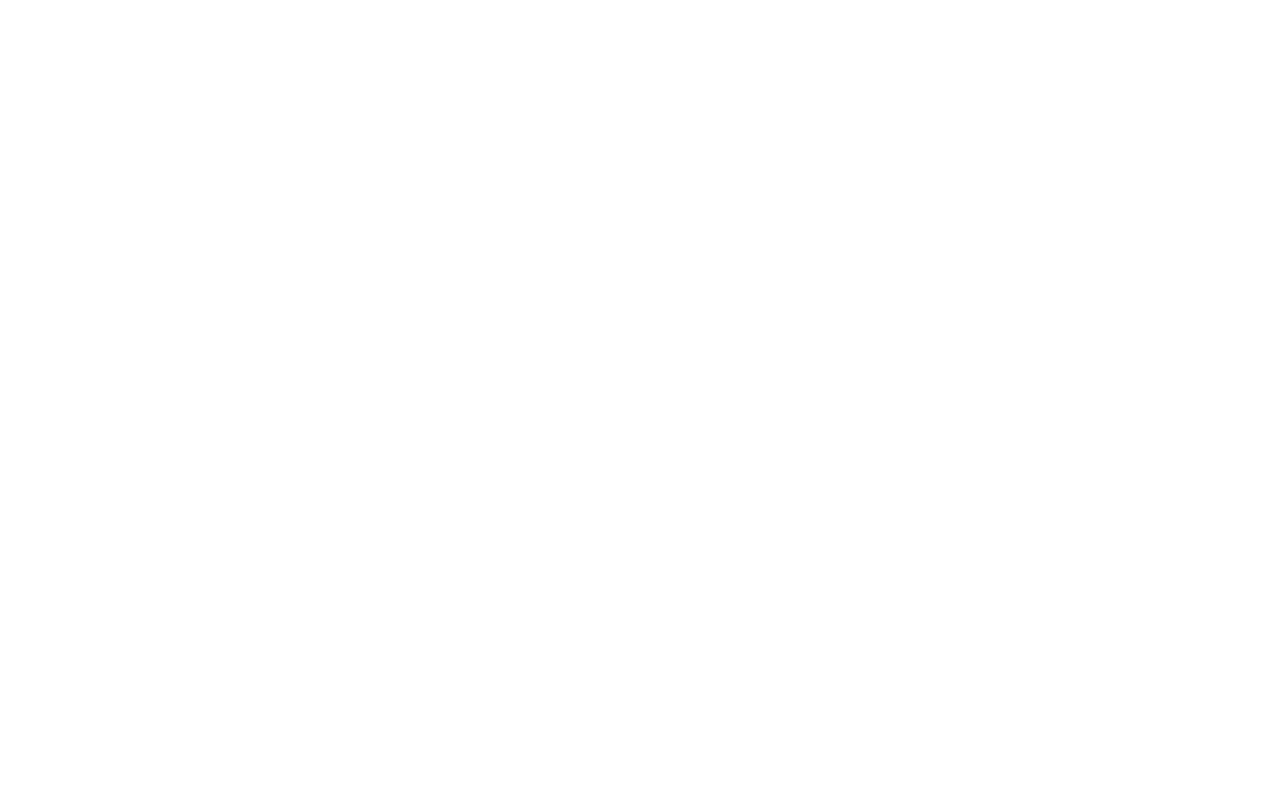
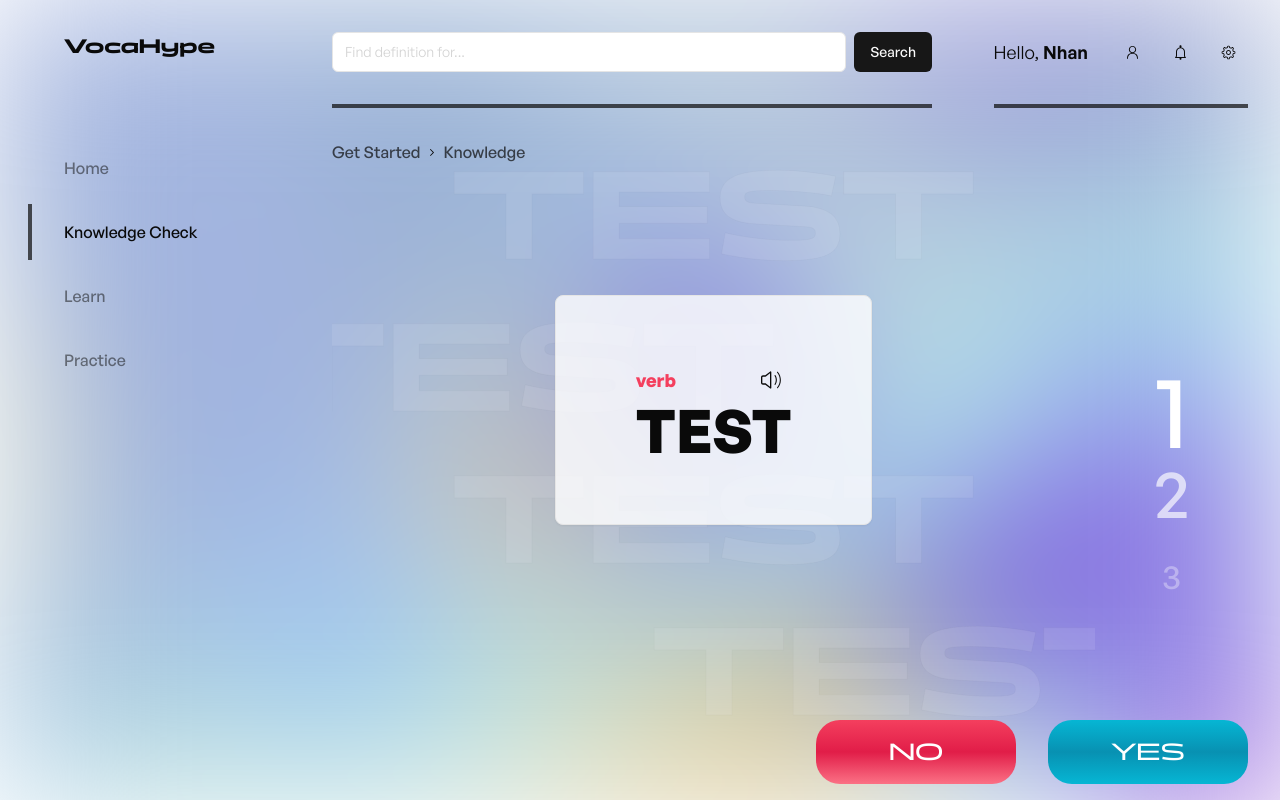
Before and after one commit to hctxnhan/vocahype-fe, a React (Vite) app: page / in a window 1280 px wide. Built offline with nearby package versions, Linux system fonts and the light colour scheme.

Commit message:
VH 14 (#5)
* VH-14: Knowledge Page

* update stroke text

* update UI

```diff
--- a/package.json
+++ b/package.json
@@ -26,6 +26,7 @@
     "@types/node": "^20.4.1",
     "class-variance-authority": "^0.6.1",
     "clsx": "^1.2.1",
+    "framer-motion": "^10.13.0",
     "lucide-react": "^0.260.0",
     "react": "^18.2.0",
     "react-dom": "^18.2.0",
--- a/src/App.tsx
+++ b/src/App.tsx
@@ -1,8 +1,7 @@
+import { MainLayout } from './layouts/MainLayout';
 
 function App() {
-  return (
-    <div className=""></div>
-  );
+  return <MainLayout />;
 }
 
 export { App };
--- /dev/null
+++ b/src/components/ui/CarouselNumber.tsx
@@ -0,0 +1,34 @@
+import { color, motion } from 'framer-motion';
+import colors, { white } from 'tailwindcss/colors';
+interface CarouselNumberProps {
+  total: number;
+  current: number;
+}
+
+export function CarouselNumber({ current, total }: CarouselNumberProps) {
+  return (
+    <>
+      {Array.from(Array(total))?.map((_, index) => {
+        const num = ++index;
+        const diff = Math.abs(current - num)
+        return (
+          <motion.div
+            key={num}
+            className="absolute left-0 right-0 flex h-16 items-center justify-center text-center font-medium transition"
+            style={{
+            }}
+            animate={{
+              fontSize: `${100 * (1 - Math.abs(index - current) / 3)}px`,
+              color: current === num ? colors['white'] : colors['white'],
+              bottom: current === num ? '50%' : `${50 + (current - num) * 15}%`,
+              opacity:
+                1 - diff / 3
+            }}
+          >
+            {num}
+          </motion.div>
+        );
+      })}
+    </>
+  );
+}
--- /dev/null
+++ b/src/components/ui/card.tsx
@@ -0,0 +1,86 @@
+import * as React from 'react';
+
+import { cn } from '@/lib/utils/utils';
+
+const Card = React.forwardRef<
+  HTMLDivElement,
+  React.HTMLAttributes<HTMLDivElement>
+>(({ className, ...props }, ref) => (
+  <div
+    ref={ref}
+    className={cn(
+      'rounded-lg border border-neutral-200 bg-white text-neutral-950 shadow-sm dark:border-neutral-800 dark:bg-neutral-950 dark:text-neutral-50',
+      className
+    )}
+    {...props}
+  />
+));
+Card.displayName = 'Card';
+
+const CardHeader = React.forwardRef<
+  HTMLDivElement,
+  React.HTMLAttributes<HTMLDivElement>
+>(({ className, ...props }, ref) => (
+  <div
+    ref={ref}
+    className={cn('flex flex-col space-y-1.5 p-6', className)}
+    {...props}
+  />
+));
+CardHeader.displayName = 'CardHeader';
+
+const CardTitle = React.forwardRef<
+  HTMLParagraphElement,
+  React.HTMLAttributes<HTMLHeadingElement>
+>(({ className, ...props }, ref) => (
+  <h3
+    ref={ref}
+    className={cn(
+      'text-2xl font-semibold leading-none tracking-tight',
+      className
+    )}
+    {...props}
+  />
+));
+CardTitle.displayName = 'CardTitle';
+
+const CardDescription = React.forwardRef<
+  HTMLParagraphElement,
+  React.HTMLAttributes<HTMLParagraphElement>
+>(({ className, ...props }, ref) => (
+  <p
+    ref={ref}
+    className={cn('text-sm text-neutral-500 dark:text-neutral-400', className)}
+    {...props}
+  />
+));
+CardDescription.displayName = 'CardDescription';
+
+const CardContent = React.forwardRef<
+  HTMLDivElement,
+  React.HTMLAttributes<HTMLDivElement>
+>(({ className, ...props }, ref) => (
+  <div ref={ref} className={cn('p-6 pt-0', className)} {...props} />
+));
+CardContent.displayName = 'CardContent';
+
+const CardFooter = React.forwardRef<
+  HTMLDivElement,
+  React.HTMLAttributes<HTMLDivElement>
+>(({ className, ...props }, ref) => (
+  <div
+    ref={ref}
+    className={cn('flex items-center p-6 pt-0', className)}
+    {...props}
+  />
+));
+CardFooter.displayName = 'CardFooter';
+
+export {
+  Card,
+  CardHeader,
+  CardFooter,
+  CardTitle,
+  CardDescription,
+  CardContent,
+};
--- a/src/index.css
+++ b/src/index.css
@@ -28,3 +28,14 @@
   background-size: cover;
   filter: blur(80px);
 }
+
+@layer components {
+  .text-outline-transparent {
+    -webkit-text-stroke: 1px rgba(0, 0, 0, 0.02);
+    -webkit-text-fill-color: #f8fafc1a;
+  }
+}
+
+.center {
+  @apply flex items-center justify-center
+}
--- a/src/layouts/MainLayout.tsx
+++ b/src/layouts/MainLayout.tsx
@@ -1,38 +1,23 @@
 import { Navbar } from '@/components/layout/Navbar/Navbar';
 import { Sidebar } from '@/components/layout/Sidebar/Sidebar';
 import { Breadcrumb, BreadcrumbItem } from '@/components/ui/breadcrumb';
-import { Button } from '@/components/ui/button';
+import { KnowledgeCheck } from '@/pages/KnowledgeCheck/KnowledgeCheck';
 
 export function MainLayout() {
   return (
-    <div className="h-screen w-full px-8 pb-4">
+    <div className="h-screen w-full px-8 pb-4 flex flex-col text-neutral-950">
       <div className="global-background absolute inset-0 -z-50" />
       <div>
         <Navbar />
       </div>
-      <div className="mt-8 grid grid-cols-mainLayout">
+      <div className="mt-8 grid flex-1 grid-cols-mainLayout">
         <Sidebar />
-        <div>
+        <div className="flex flex-col">
           <Breadcrumb>
             <BreadcrumbItem>Get Started</BreadcrumbItem>
             <BreadcrumbItem>Knowledge</BreadcrumbItem>
           </Breadcrumb>
-          <div>
-            <Button
-              variant={'special'}
-              size={'xl'}
-              className="min-w-[300px] bg-rose-500 hover:bg-rose-500/80"
-            >
-              No
-            </Button>
-            <Button
-              variant={'special'}
-              size={'xl'}
-              className="min-w-[300px] bg-teal-500 hover:bg-teal-500/80"
-            >
-              Yes
-            </Button>
-          </div>
+          <KnowledgeCheck />
         </div>
       </div>
     </div>
--- /dev/null
+++ b/src/pages/KnowledgeCheck/KnowledgeCheck.tsx
@@ -0,0 +1,161 @@
+import { CarouselNumber } from '@/components/ui/CarouselNumber';
+import { Button } from '@/components/ui/button';
+import { Card } from '@/components/ui/card';
+import { SpeakerLoudIcon } from '@radix-ui/react-icons';
+import { useState, useEffect } from 'react';
+import { motion } from 'framer-motion';
+
+export function KnowledgeCheck() {
+  const [currentIndex, setCurrentIndex] = useState(1);
+  const [currentWords, setCurrentWords] = useState('');
+
+  const data = [
+    {
+      id: 1,
+      words: 'TEST',
+    },
+    {
+      id: 2,
+      words: 'DOG',
+    },
+    {
+      id: 3,
+      words: 'SLAUGHTER',
+    },
+    {
+      id: 4,
+      words: 'CAT',
+    },
+    {
+      id: 1,
+      words: 'TEST',
+    },
+    {
+      id: 2,
+      words: 'DOG',
+    },
+    {
+      id: 3,
+      words: 'SLAUGHTER',
+    },
+    {
+      id: 4,
+      words: 'CAT',
+    },
+    {
+      id: 1,
+      words: 'TEST',
+    },
+    {
+      id: 2,
+      words: 'DOG',
+    },
+    {
+      id: 3,
+      words: 'SLAUGHTER',
+    },
+    {
+      id: 4,
+      words: 'CAT',
+    },
+  ];
+
+  const handleClick = () => {
+    if (currentIndex < data.length) setCurrentIndex(currentIndex + 1);
+  };
+
+  useEffect(() => {
+    setCurrentWords(data[currentIndex - 1]?.words);
+  }, [currentIndex]);
+
+  return (
+    <div className="relative h-full gap-16">
+      <div className="flex h-full flex-col">
+        <div className="flex h-full">
+          <div className="center relative flex flex-1 justify-center overflow-hidden">
+            <Card className="z-10 mb-16 flex h-fit flex-col bg-white/80 px-20 py-16">
+              <div className="flex items-center justify-between">
+                <div className="text-lg font-bold text-rose-500 ">verb</div>
+                <Button variant={'ghost'} size="icon">
+                  <SpeakerLoudIcon width={20} height={20} />
+                </Button>
+              </div>
+              <h1 className="text-6xl font-black">{currentWords}</h1>
+            </Card>
+            <div className='absolute center flex-col gap-6'>
+              <motion.div
+                initial={{
+                  opacity: 0,
+                }}
+                animate={{
+                  opacity: 1,
+                }}
+                key={currentWords + '1'}
+                className="text-outline-transparent font-display text-9xl font-bold"
+              >
+                {currentWords}
+              </motion.div>
+              <motion.div
+                initial={{
+                  opacity: 0,
+                }}
+                animate={{
+                  opacity: 1,
+                }}
+                key={currentWords + '2'}
+                className="text-outline-transparent font-display text-9xl font-bold -translate-x-[200px]"
+              >
+                {currentWords}
+              </motion.div>
+              <motion.div
+                initial={{
+                  opacity: 0,
+                }}
+                animate={{
+                  opacity: 1,
+                }}
+                key={currentWords + '3'}
+                className="text-outline-transparent font-display text-9xl font-bold"
+              >
+                {currentWords}
+              </motion.div>
+              <motion.div
+                initial={{
+                  opacity: 0,
+                }}
+                animate={{
+                  opacity: 1,
+                }}
+                key={currentWords + '4'}
+                className="text-outline-transparent font-display text-9xl font-bold transform translate-x-[200px]"
+              >
+                {currentWords}
+              </motion.div>
+            </div>
+          </div>
+          <div className="relative flex-[0.2] overflow-hidden">
+            <CarouselNumber total={data.length} current={currentIndex} />
+          </div>
+        </div>
+        <div className="self-end gap-8">
+          <Button
+            onClick={handleClick}
+            variant={'special'}
+            size={'xl'}
+            className="min-w-[200px] bg-gradient-to-b from-rose-500 from-0% via-rose-600 via-50% to-rose-400 to-100% hover:bg-rose-500/80"
+          >
+            No
+          </Button>
+          <Button
+            onClick={handleClick}
+            variant={'special'}
+            size={'xl'}
+            className="ml-8 min-w-[200px] bg-gradient-to-b from-cyan-500 from-0% via-cyan-600 via-50% to-cyan-500 to-100% hover:bg-teal-500/80"
+          >
+            Yes
+          </Button>
+        </div>
+      </div>
+    </div>
+  );
+}
--- a/tailwind.config.js
+++ b/tailwind.config.js
@@ -1,6 +1,7 @@
 /** @type {import('tailwindcss').Config} */
 module.exports = {
   content: ['./index.html', './src/**/*.{js,ts,jsx,tsx}'],
+  darkMode: ['class'],
   theme: {
     container: {
       center: true,
--- a/tsconfig.json
+++ b/tsconfig.json
@@ -35,6 +35,6 @@
       "@/*": ["src/*"]
     }
   },
-  "include": ["src", "vite.config.ts", ".eslintrc.cjs"],
+  "include": ["src", "vite.config.ts", ".eslintrc.cjs", "tailwind.config.js"],
   "references": [{ "path": "./tsconfig.node.json" }]
 }
```
Also changed, not shown: 1 other file (tests, documents, lock files or other folders).
